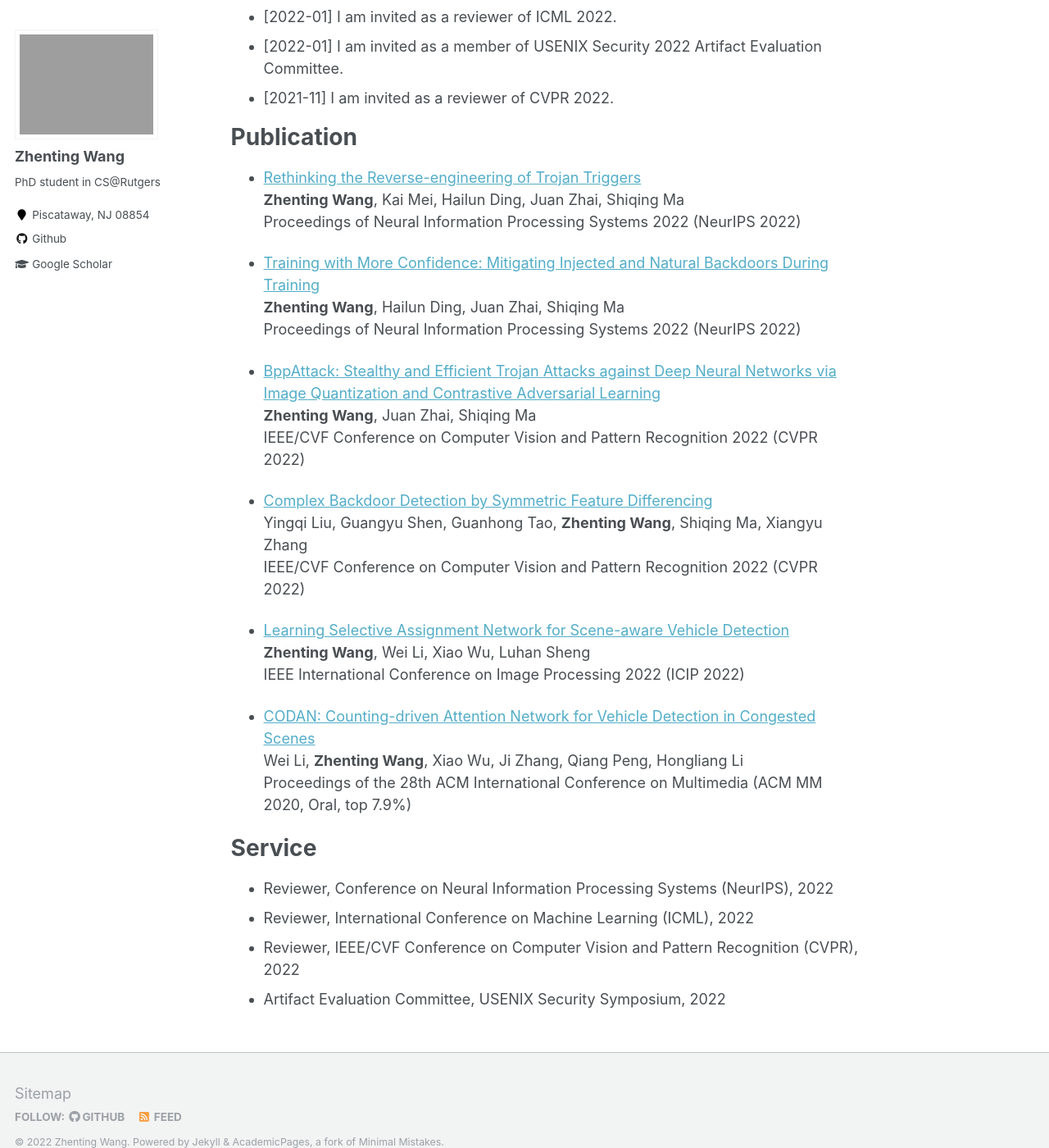
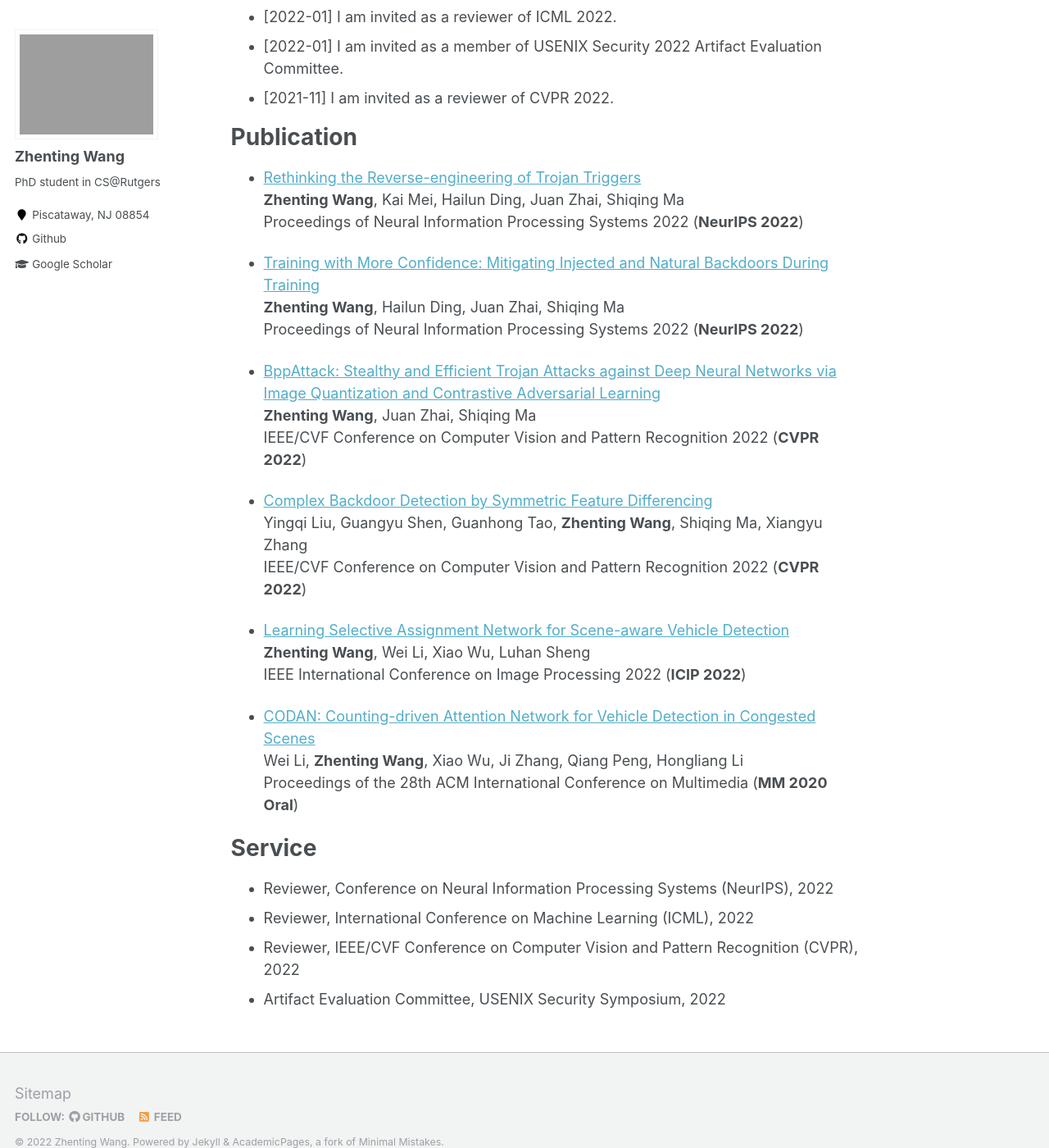
Before and after one commit to ZhentingWang/zhentingwang.github.io, a Jekyll site: the page built from _pages/about.md, in a window 1280 px wide and 1400 px high, scrolled down 466 px. Shown: the whole window at 82% size. Built offline with Jekyll 4.4.1, drawn with Linux system fonts in a browser that asks for light colours.

Commit message:
Update about.md

```diff
--- a/_pages/about.md
+++ b/_pages/about.md
@@ -26,27 +26,27 @@ Publication
 
 * [Rethinking the Reverse-engineering of Trojan Triggers](https://zhentingwang.github.io/)
 **Zhenting Wang**, Kai Mei, Hailun Ding, Juan Zhai, Shiqing Ma
-Proceedings of Neural Information Processing Systems 2022 (NeurIPS 2022)
+Proceedings of Neural Information Processing Systems 2022 (**NeurIPS 2022**)
 
 * [Training with More Confidence: Mitigating Injected and Natural Backdoors During Training](https://zhentingwang.github.io/)
 **Zhenting Wang**, Hailun Ding, Juan Zhai, Shiqing Ma
-Proceedings of Neural Information Processing Systems 2022 (NeurIPS 2022)
+Proceedings of Neural Information Processing Systems 2022 (**NeurIPS 2022**)
 
 * [BppAttack: Stealthy and Efficient Trojan Attacks against Deep Neural Networks via Image Quantization and Contrastive Adversarial Learning](https://arxiv.org/abs/2205.13383)
 **Zhenting Wang**, Juan Zhai, Shiqing Ma
-IEEE/CVF Conference on Computer Vision and Pattern Recognition 2022 (CVPR 2022)
+IEEE/CVF Conference on Computer Vision and Pattern Recognition 2022 (**CVPR 2022**)
 
 * [Complex Backdoor Detection by Symmetric Feature Differencing](https://www.cs.purdue.edu/homes/taog/docs/CVPR22_Liu.pdf)
 Yingqi Liu, Guangyu Shen, Guanhong Tao, **Zhenting Wang**, Shiqing Ma, Xiangyu Zhang
-IEEE/CVF Conference on Computer Vision and Pattern Recognition 2022 (CVPR 2022)
+IEEE/CVF Conference on Computer Vision and Pattern Recognition 2022 (**CVPR 2022**)
 
 * [Learning Selective Assignment Network for Scene-aware Vehicle Detection](https://zhentingwang.github.io)
 **Zhenting Wang**, Wei Li, Xiao Wu, Luhan Sheng
-IEEE International Conference on Image Processing 2022 (ICIP 2022)
+IEEE International Conference on Image Processing 2022 (**ICIP 2022**)
 
 * [CODAN: Counting-driven Attention Network for Vehicle Detection in Congested Scenes](https://dl.acm.org/doi/abs/10.1145/3394171.3413945)
 Wei Li, **Zhenting Wang**, Xiao Wu, Ji Zhang, Qiang Peng, Hongliang Li
-Proceedings of the 28th ACM International Conference on Multimedia (ACM MM 2020, Oral, top 7.9%)
+Proceedings of the 28th ACM International Conference on Multimedia (**MM 2020 Oral**)
 
 Service
 ======
```
